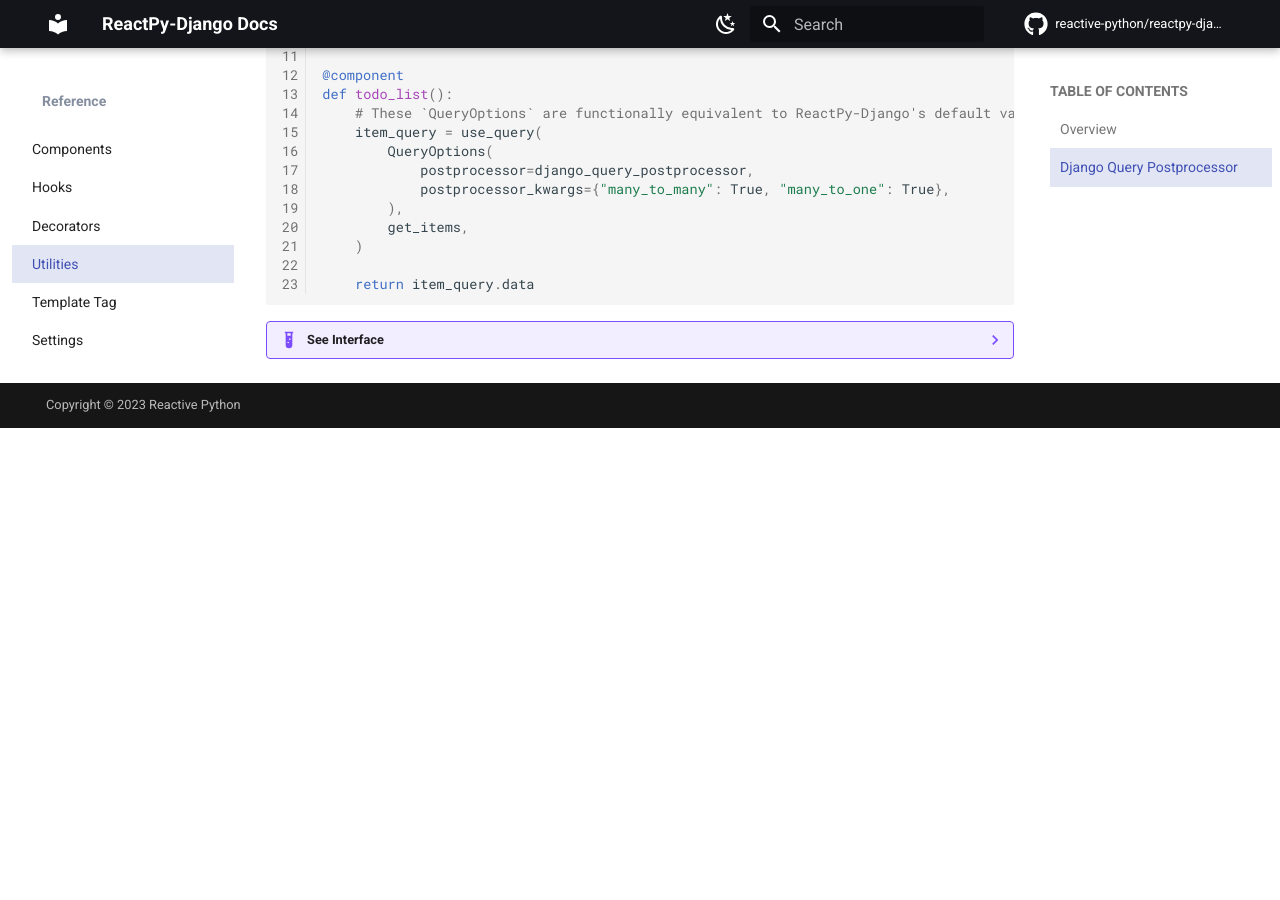
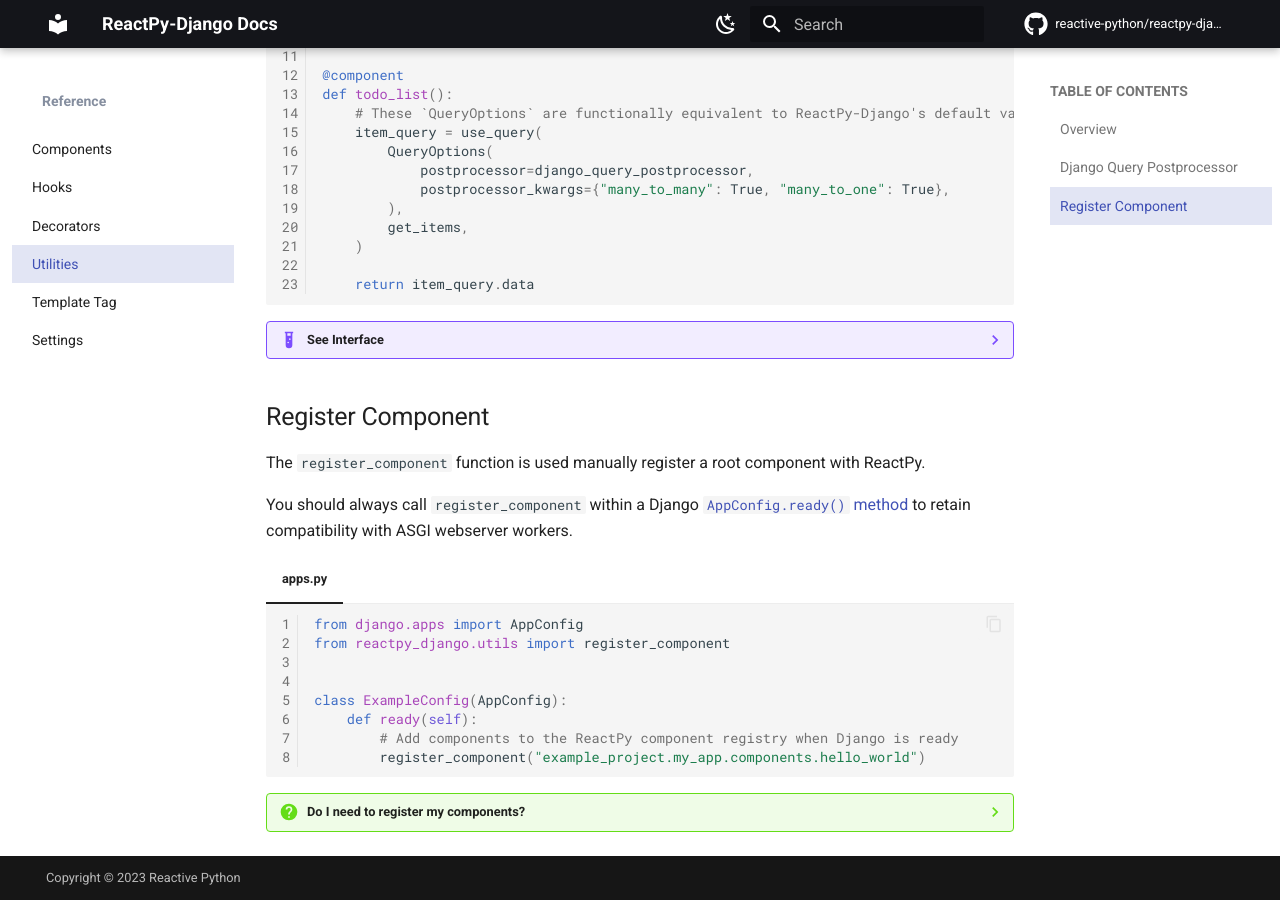
Before and after one commit to reactive-python/reactpy-django, an MkDocs documentation site: the page built from docs/src/features/utils.md, in a window 1280 px wide and 900 px high, scrolled down 641 px. Built offline with MkDocs 1.6.1 and Material for MkDocs 9.7.7, drawn with Linux system fonts in a browser that asks for light colours; comment, search, counter and statistics services are not loaded; before the commit the page ends 1069 px from its top, so only the background shows below that.

Commit message:
`register_component` documentation

````diff
--- /dev/null
+++ b/docs/python/register-component.py
@@ -0,0 +1,8 @@
+from django.apps import AppConfig
+from reactpy_django.utils import register_component
+
+
+class ExampleConfig(AppConfig):
+    def ready(self):
+        # Add components to the ReactPy component registry when Django is ready
+        register_component("example_project.my_app.components.hello_world")
--- a/docs/src/features/template-tag.md
+++ b/docs/src/features/template-tag.md
@@ -21,7 +21,6 @@ The `component` template tag can be used to insert any number of ReactPy compone
     | `dotted_path` | `str` | The dotted path to the component to render. | N/A |
     | `*args` | `Any` | The positional arguments to provide to the component. | N/A |
     | `host` | `str | None` | The host to use for the ReactPy connections. If set to `None`, the host will be automatically configured.<br/>Example values include: `localhost:8000`, `example.com`, `example.com/subdir`<br/>_Note: You typically will not need to register ReactPy HTTP and/or websocket paths on any application(s) that do not perform any component rendering._ | `None` |
-
     | `**kwargs` | `Any` | The keyword arguments to provide to the component. | N/A |
 
     <font size="4">**Returns**</font>
--- a/docs/src/features/utils.md
+++ b/docs/src/features/utils.md
@@ -37,3 +37,25 @@ This postprocessor is designed to avoid Django's `SynchronousOnlyException` by r
     | Type | Description |
     | --- | --- |
     | `QuerySet | Model` | The `Model` or `QuerySet` with all fields fetched. |
+
+## Register Component
+
+The `register_component` function is used manually register a root component with ReactPy.
+
+You should always call `register_component` within a Django [`AppConfig.ready()` method](https://docs.djangoproject.com/en/4.2/ref/applications/#django.apps.AppConfig.ready) to retain compatibility with ASGI webserver workers.
+
+=== "apps.py"
+
+    ```python
+    {% include "../../python/register-component.py" %}
+    ```
+
+??? question "Do I need to register my components?"
+
+    You typically will not need to use this function.
+
+    For security reasons, ReactPy does not allow non-registered components to be root components. However, all components contained within Django templates are automatically considered root components.
+
+    You only need to use this function if your host application does not contain any HTML templates that [reference](../features/template-tag.md#component) your components.
+
+    A common scenario where this is needed is when you are modifying the [template tag `host = ...` argument](../features/template-tag.md#component) in order to configure a dedicated Django application as a rendering server for ReactPy. On this dedicated rendering server, you would need to manually register your components.
````
Also changed, not shown: CHANGELOG.md (+2 -1 lines), docs/src/features/components.md (+1 -1 lines), 1 other file.
